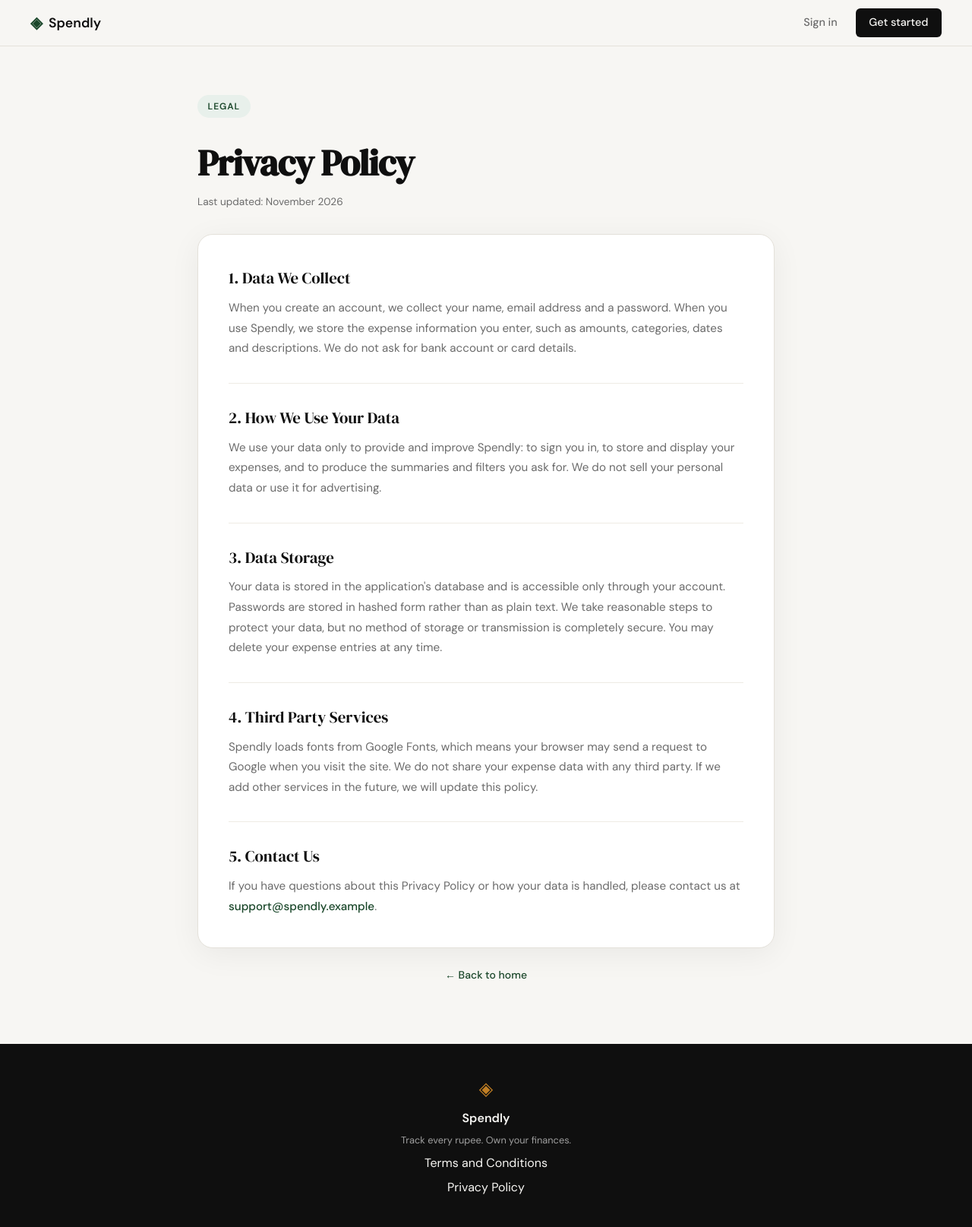
After one commit to Zain-Ali-Shah/spendly, a Flask app: page /privacy in a window 1280 px wide. The commit adds this page. Shown: the whole page at 76% size. Run offline with Flask 3, Linux system fonts and the light colour scheme.

Commit message:
landing: add privacy policy page and route

```diff
--- a/app.py
+++ b/app.py
@@ -25,6 +25,11 @@ def login():
 @app.route("/terms")
 def terms():
     return render_template("terms.html")
+
+
+@app.route("/privacy")
+def privacy():
+    return render_template("privacy.html")
 
 
 # ------------------------------------------------------------------ #
--- a/static/css/style.css
+++ b/static/css/style.css
@@ -568,6 +568,13 @@ a { color: inherit; text-decoration: none; }
     line-height: 1.75;
 }
 
+.legal-link {
+    color: var(--accent);
+    font-weight: 500;
+}
+
+.legal-link:hover { text-decoration: underline; }
+
 .legal-back {
     margin-top: 1.5rem;
     text-align: center;
--- a/templates/base.html
+++ b/templates/base.html
@@ -35,7 +35,7 @@
             <span class="footer-name">Spendly</span>
             <p class="footer-copy">Track every rupee. Own your finances.</p>
             <a href="/terms">Terms and Conditions</a>
-            <a href="#">Privacy Policy</a>
+            <a href="/privacy">Privacy Policy</a>
         </div>
     </footer>
 
--- /dev/null
+++ b/templates/privacy.html
@@ -0,0 +1,36 @@
+{% extends "base.html" %}
+
+{% block title %}Privacy Policy — Spendly{% endblock %}
+
+{% block content %}
+
+<section class="legal-section">
+    <div class="legal-container">
+        <div class="legal-header">
+            <div class="hero-badge">Legal</div>
+            <h1 class="legal-title">Privacy Policy</h1>
+            <p class="legal-updated">Last updated: November 2026</p>
+        </div>
+
+        <div class="legal-card">
+            <h2>1. Data We Collect</h2>
+            <p>When you create an account, we collect your name, email address and a password. When you use Spendly, we store the expense information you enter, such as amounts, categories, dates and descriptions. We do not ask for bank account or card details.</p>
+
+            <h2>2. How We Use Your Data</h2>
+            <p>We use your data only to provide and improve Spendly: to sign you in, to store and display your expenses, and to produce the summaries and filters you ask for. We do not sell your personal data or use it for advertising.</p>
+
+            <h2>3. Data Storage</h2>
+            <p>Your data is stored in the application's database and is accessible only through your account. Passwords are stored in hashed form rather than as plain text. We take reasonable steps to protect your data, but no method of storage or transmission is completely secure. You may delete your expense entries at any time.</p>
+
+            <h2>4. Third Party Services</h2>
+            <p>Spendly loads fonts from Google Fonts, which means your browser may send a request to Google when you visit the site. We do not share your expense data with any third party. If we add other services in the future, we will update this policy.</p>
+
+            <h2>5. Contact Us</h2>
+            <p>If you have questions about this Privacy Policy or how your data is handled, please contact us at <a href="mailto:support@spendly.example" class="legal-link">support@spendly.example</a>.</p>
+        </div>
+
+        <p class="legal-back"><a href="{{ url_for('landing') }}">&larr; Back to home</a></p>
+    </div>
+</section>
+
+{% endblock %}
```
